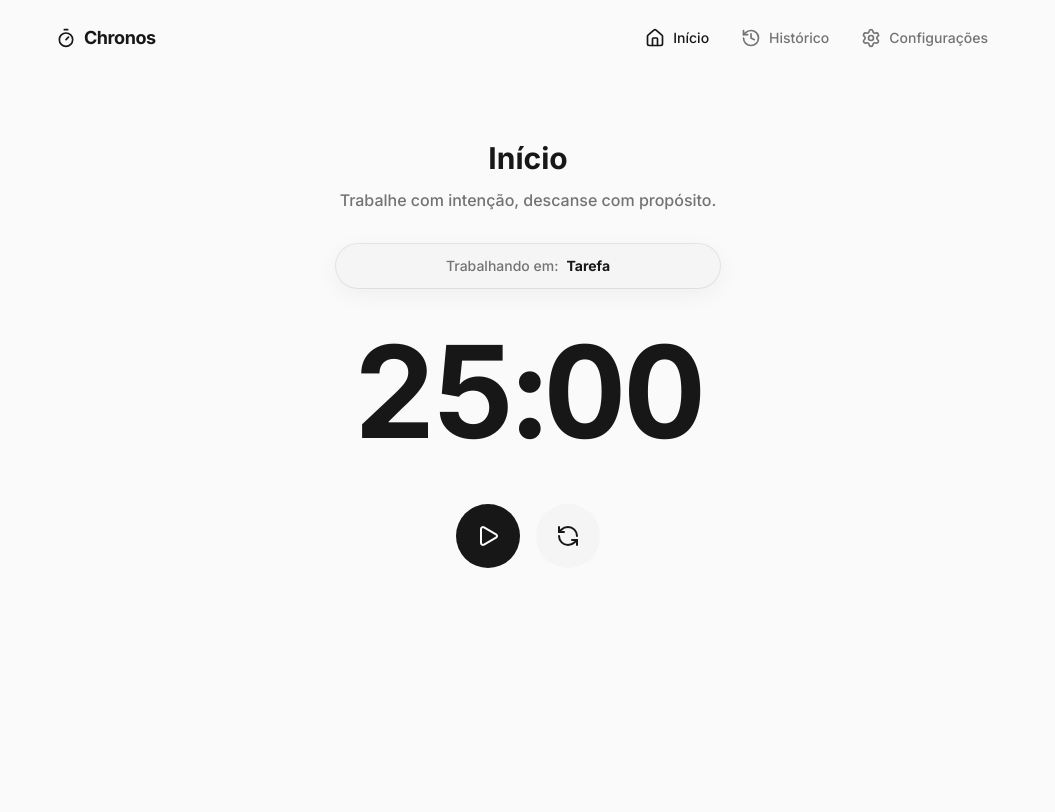
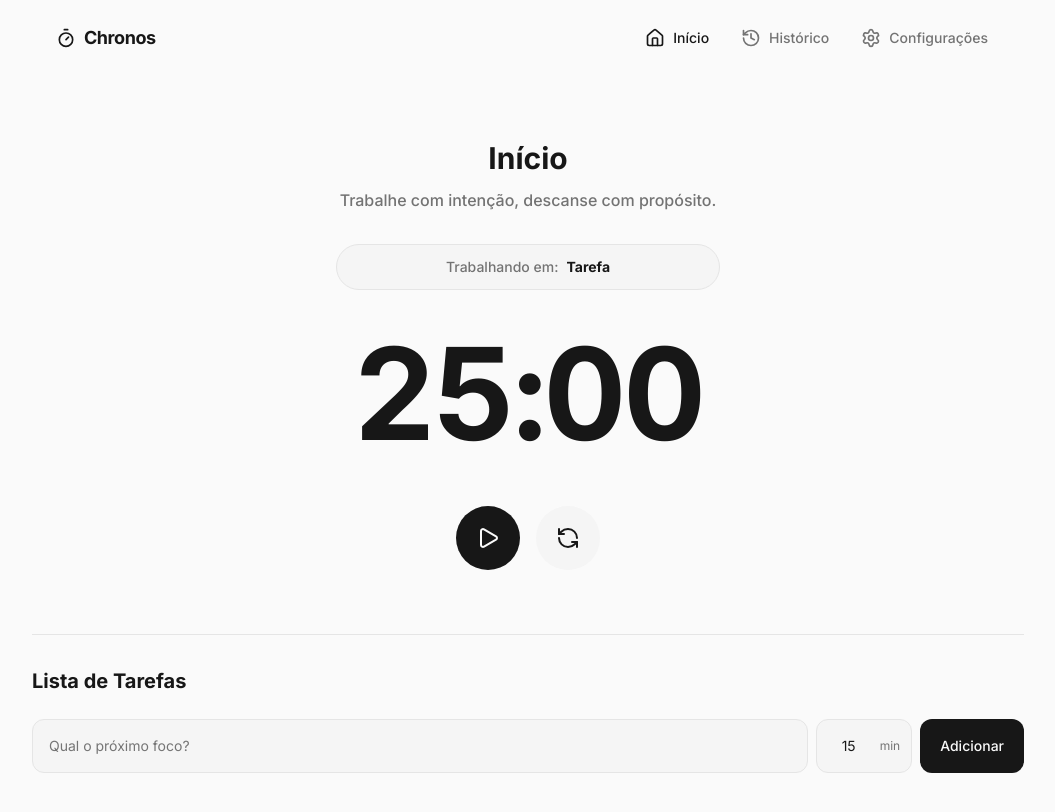
Before and after one commit to Jhnvida/chronos, a React (Vite) app: page / in a window 1280 px wide. Shown: the top 812 px of the page, without its empty margins (112-1167 px from the left). Built offline with nearby package versions, Linux system fonts and the light colour scheme.

Commit message:
feat: cria interface do formulário de tarefas

```diff
--- a/src/App.tsx
+++ b/src/App.tsx
@@ -1,5 +1,6 @@
 import { Content } from "./components/Content";
 import { Heading } from "./components/Heading";
+import { List } from "./components/List";
 import { Navbar } from "./components/Navbar";
 import { Timer } from "./components/Timer";
 
@@ -11,6 +12,7 @@ function App() {
             <Content>
                 <Heading title="Início" subtitle="Trabalhe com intenção, descanse com propósito." />
                 <Timer />
+                <List />
             </Content>
         </>
     );
--- a/src/components/Info/styles.module.css
+++ b/src/components/Info/styles.module.css
@@ -9,12 +9,10 @@
     margin-bottom: 2.5rem;
 
     border-width: 1px;
+    border-style: solid;
     border-radius: 100px;
     border-color: var(--border);
     background-color: var(--surface);
-    box-shadow:
-        rgba(0, 0, 0, 0.05) 0px 6px 24px 0px,
-        rgba(0, 0, 0, 0.08) 0px 0px 0px 1px;
 }
 
 .label {
--- /dev/null
+++ b/src/components/List/index.tsx
@@ -0,0 +1,26 @@
+import styles from "./styles.module.css";
+
+function List() {
+    return (
+        <>
+            <section className={styles.section}>
+                <h2 className={styles.title}>Lista de Tarefas</h2>
+
+                <form className={styles.form}>
+                    <input className={styles.input} type="text" placeholder="Qual o próximo foco?" />
+
+                    <div className={styles.inputGroup}>
+                        <input className={`${styles.input} ${styles.smallInput}`} type="number" defaultValue={15} />
+                        <span className={styles.minutes}>min</span>
+                    </div>
+
+                    <button className={styles.button} type="submit">
+                        Adicionar
+                    </button>
+                </form>
+            </section>
+        </>
+    );
+}
+
+export { List };
--- /dev/null
+++ b/src/components/List/styles.module.css
@@ -0,0 +1,78 @@
+.section {
+    width: 100%;
+    padding-top: 2rem;
+
+    border-top-width: 1px;
+    border-top-style: solid;
+    border-color: var(--border);
+}
+
+.title {
+    width: 100%;
+    margin-bottom: 1.5rem;
+
+    color: var(--text);
+    font-size: 1.25rem;
+    font-weight: 700;
+    line-height: 1.75rem;
+    text-align: left;
+}
+
+.form {
+    display: flex;
+    gap: 0.5rem;
+
+    width: 100%;
+    margin-bottom: 1.5rem;
+}
+
+.inputGroup {
+    position: relative;
+}
+
+.minutes {
+    position: absolute;
+    top: 50%;
+    right: 0.75rem;
+    transform: translateY(-50%);
+
+    color: var(--text-muted);
+    font-size: 0.75rem;
+    line-height: 1rem;
+}
+
+.input {
+    display: block;
+    flex-grow: 1;
+
+    padding: 1rem;
+
+    border-width: 1px;
+    border-style: solid;
+    border-color: var(--border);
+    border-radius: 0.75rem;
+
+    color: var(--text);
+    font-size: 0.875rem;
+    line-height: 1.25rem;
+
+    background-color: var(--surface);
+}
+
+.smallInput {
+    width: 6rem;
+    padding-right: 2rem;
+    text-align: center;
+}
+
+.button {
+    border-radius: 0.75rem;
+    background-color: var(--primary);
+
+    padding: 0 1.25rem;
+
+    color: var(--background);
+    font-size: 0.875rem;
+    font-weight: 500;
+    line-height: 1.25rem;
+}
```
